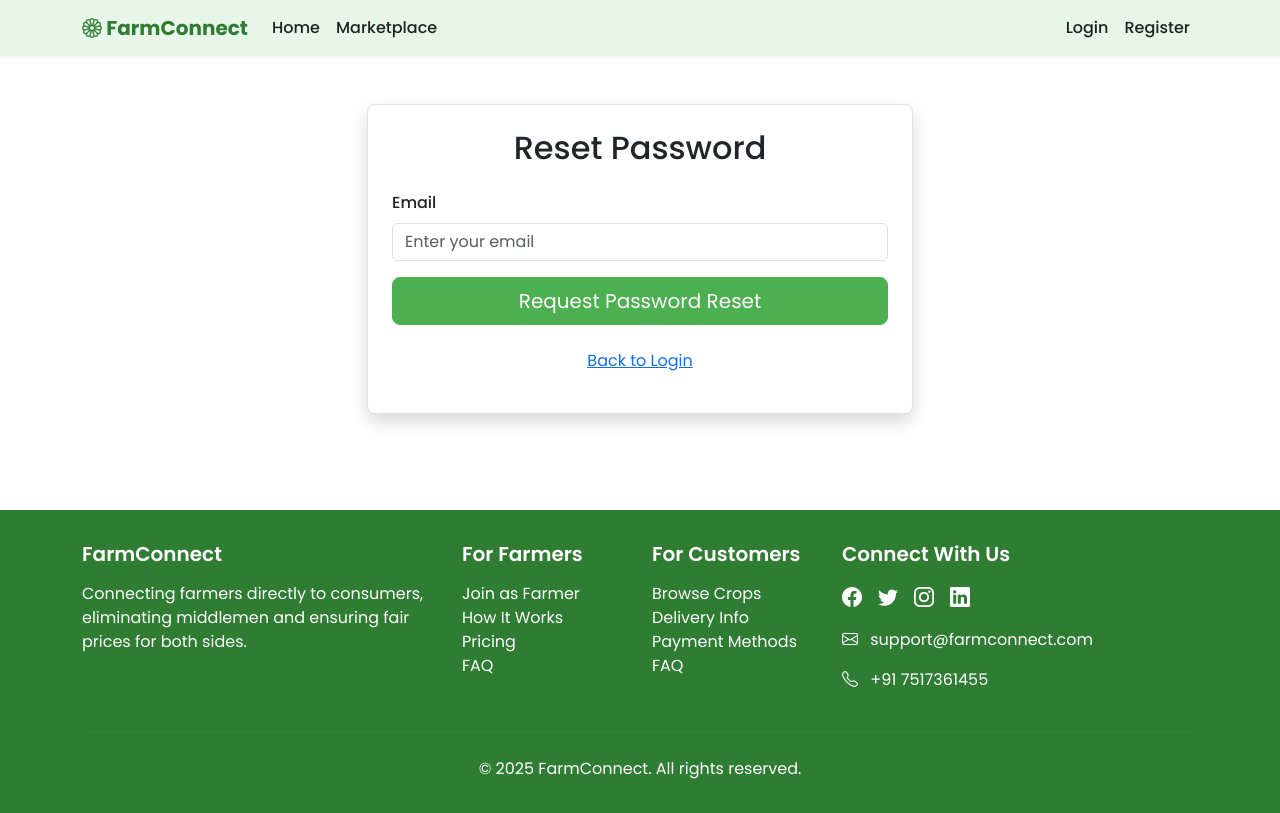
After one commit to Yash-Bari/FarmConnect, a Flask app: page /reset_password_request in a window 1280 px wide. The commit adds this page. Run offline with Flask 3, Linux system fonts and the light colour scheme; some libraries are stand-ins or nearby versions.

Commit message:
add forget password

```diff
--- a/app.py
+++ b/app.py
@@ -11,6 +11,7 @@ from flask_login import LoginManager, login_user, current_user, logout_user, log
 from flask_wtf.csrf import CSRFProtect
 from flask_session import Session
 from flask_migrate import Migrate
+from flask_mail import Mail
 from werkzeug.utils import secure_filename
 import uuid
 import json
@@ -64,6 +65,14 @@ login_manager = LoginManager()
 login_manager.init_app(app)
 login_manager.login_view = 'login'
 login_manager.login_message_category = 'info'
+
+# Configure Flask-Mail
+app.config['MAIL_SERVER'] = 'smtp.gmail.com'
+app.config['MAIL_PORT'] = 587
+app.config['MAIL_USE_TLS'] = True
+app.config['MAIL_USERNAME'] = 'khodseganesh2003@gmail.com'
+app.config['MAIL_PASSWORD'] = 'idbsehxwevqplxsq'
+mail = Mail(app)
 
 @login_manager.user_loader
 def load_user(user_id):
@@ -132,7 +141,20 @@ with app.app_context():
 
 # Import routes
 from routes import *
-from auth import *
+from auth import (
+    login, register, logout, farmer_profile, customer_profile,
+    reset_password_request, reset_password, get_token
+)
+
+# Register auth routes
+app.add_url_rule('/login', 'login', login, methods=['GET', 'POST'])
+app.add_url_rule('/register', 'register', register, methods=['GET', 'POST'])
+app.add_url_rule('/logout', 'logout', logout)
+app.add_url_rule('/farmer/profile', 'farmer_profile', farmer_profile, methods=['GET', 'POST'])
+app.add_url_rule('/customer/profile', 'customer_profile', customer_profile, methods=['GET', 'POST'])
+app.add_url_rule('/reset_password_request', 'reset_password_request', reset_password_request, methods=['GET', 'POST'])
+app.add_url_rule('/reset_password/<token>', 'reset_password', reset_password, methods=['GET', 'POST'])
+app.add_url_rule('/api/auth/token', 'get_token', get_token, methods=['POST'])
 
 if __name__ == '__main__':
     app.run(host='0.0.0.0', port=5000, debug=False)
--- a/auth.py
+++ b/auth.py
@@ -1,15 +1,36 @@
-from flask import render_template, request, redirect, url_for, flash, jsonify, session
+from flask import render_template, request, redirect, url_for, flash, jsonify, session, current_app
 from flask_login import login_user, logout_user, login_required, current_user
 from werkzeug.utils import secure_filename
-from app import app, db
+from app import db, mail
 from models import User, FarmerProfile, CustomerProfile
-from forms import LoginForm, RegisterForm, FarmerProfileForm, CustomerProfileForm
+from forms import LoginForm, RegisterForm, FarmerProfileForm, CustomerProfileForm, RequestPasswordResetForm, ResetPasswordForm
 from helpers import save_file, allowed_file
+from itsdangerous import URLSafeTimedSerializer
+from flask_mail import Message
 import os
 
+def get_reset_token_serializer():
+    return URLSafeTimedSerializer(current_app.config['SECRET_KEY'])
+
+def send_reset_email(user):
+    s = get_reset_token_serializer()
+    token = s.dumps(user.email, salt='password-reset-salt')
+    reset_url = url_for('reset_password', token=token, _external=True)
+    msg = Message('Password Reset Request',
+                  sender='noreply@farmconnect.com',
+                  recipients=[user.email])
+    msg.body = f'''
+To reset your password, visit the following link:
+{reset_url}
+
+If you did not make this request, simply ignore this email and no changes will be made.
+'''
+    mail.send(msg)
+
 # Authentication routes
-@app.route('/login', methods=['GET', 'POST'])
 def login():
+    if current_user.is_authenticated:
+        return redirect(url_for('index'))
     form = LoginForm()
 
     if form.validate_on_submit():
@@ -34,8 +55,9 @@ def login():
 
     return render_template('auth/login.html', form=form)
 
-@app.route('/register', methods=['GET', 'POST'])
 def register():
+    if current_user.is_authenticated:
+        return redirect(url_for('index'))
     form = RegisterForm()
 
     if form.validate_on_submit():
@@ -73,7 +95,6 @@ def register():
 
     return render_template('auth/register.html', form=form)
 
-@app.route('/logout')
 def logout():
     # Logout with Flask-Login
     logout_user()
@@ -82,7 +103,6 @@ def logout():
     flash('You have been logged out.', 'info')
     return redirect(url_for('index'))
 
-@app.route('/farmer/profile', methods=['GET', 'POST'])
 @login_required
 def farmer_profile():
     user = current_user
@@ -142,7 +162,6 @@ def farmer_profile():
 
     return render_template('auth/profile.html', form=form, user=user, user_type='farmer')
 
-@app.route('/customer/profile', methods=['GET', 'POST'])
 @login_required
 def customer_profile():
     user = current_user
@@ -185,7 +204,6 @@ def customer_profile():
 
     return render_template('auth/profile.html', form=form, user=user, user_type='customer')
 
-@app.route('/api/auth/token', methods=['POST'])
 def get_token():
     email = request.json.get('email', None)
     password = request.json.get('password', None)
@@ -201,3 +219,49 @@ def get_token():
     # Use Flask-Login session instead of JWT
     login_user(user)
     return jsonify({'success': True, 'user_type': user.user_type})
+
+def reset_password_request():
+    if current_user.is_authenticated:
+        return redirect(url_for('index'))
+    form = RequestPasswordResetForm()
+    if form.validate_on_submit():
+        user = User.query.filter_by(email=form.email.data).first()
+        if user:
+            try:
+                send_reset_email(user)
+                flash('Check your email for instructions to reset your password.', 'info')
+                return redirect(url_for('login'))
+            except Exception as e:
+                current_app.logger.error(f'Error sending reset email: {str(e)}')
+                flash('Error sending reset email. Please try again later.', 'error')
+        else:
+            flash('Email address not found.', 'error')
+    return render_template('auth/reset_password_request.html', form=form)
+
+def reset_password(token):
+    if current_user.is_authenticated:
+        return redirect(url_for('index'))
+    try:
+        s = get_reset_token_serializer()
+        email = s.loads(token, salt='password-reset-salt', max_age=3600)  # Token expires in 1 hour
+        user = User.query.filter_by(email=email).first()
+        if not user:
+            flash('Invalid or expired reset link.', 'error')
+            return redirect(url_for('login'))
+    except Exception as e:
+        current_app.logger.error(f'Error verifying reset token: {str(e)}')
+        flash('Invalid or expired reset link.', 'error')
+        return redirect(url_for('login'))
+
+    form = ResetPasswordForm()
+    if form.validate_on_submit():
+        try:
+            user.set_password(form.password.data)
+            db.session.commit()
+            flash('Your password has been reset.', 'success')
+            return redirect(url_for('login'))
+        except Exception as e:
+            current_app.logger.error(f'Error resetting password: {str(e)}')
+            flash('Error resetting password. Please try again.', 'error')
+            db.session.rollback()
+    return render_template('auth/reset_password.html', form=form)
--- a/forms.py
+++ b/forms.py
@@ -2,11 +2,21 @@ from flask_wtf import FlaskForm
 from wtforms import StringField, PasswordField, TextAreaField, SelectField, FloatField, BooleanField, FileField, DateField, SubmitField
 from wtforms.validators import DataRequired, Email, Length, EqualTo, Optional
 from flask_wtf.file import FileAllowed
+from flask_mail import Mail, Message
 
 class LoginForm(FlaskForm):
     email = StringField('Email', validators=[DataRequired(), Email()])
     password = PasswordField('Password', validators=[DataRequired()])
     submit = SubmitField('Log In')
+
+class RequestPasswordResetForm(FlaskForm):
+    email = StringField('Email', validators=[DataRequired(), Email()])
+    submit = SubmitField('Request Password Reset')
+
+class ResetPasswordForm(FlaskForm):
+    password = PasswordField('New Password', validators=[DataRequired(), Length(min=6)])
+    confirm_password = PasswordField('Confirm New Password', validators=[DataRequired(), EqualTo('password')])
+    submit = SubmitField('Reset Password')
 
 class RegisterForm(FlaskForm):
     email = StringField('Email', validators=[DataRequired(), Email()])
--- a/requirements.txt
+++ b/requirements.txt
@@ -4,6 +4,7 @@ Flask-Login==0.6.3
 Flask-WTF==1.2.1
 Flask-Cors==4.0.0
 Flask-Session==0.6.0
+Flask-Mail==0.9.1
 Werkzeug==3.0.1
 SQLAlchemy==2.0.27
 PyMySQL==1.1.0
@@ -13,3 +14,4 @@ Pillow==10.2.0
 email-validator==2.1.1
 WTForms==3.1.2
 Flask-Migrate
+itsdangerous==2.1.2
--- /dev/null
+++ b/templates/auth/reset_password_request.html
@@ -0,0 +1,40 @@
+{% extends 'base.html' %}
+
+{% block title %}Reset Password Request - FarmConnect{% endblock %}
+
+{% block content %}
+<div class="container py-5">
+    <div class="row justify-content-center">
+        <div class="col-md-6">
+            <div class="card shadow">
+                <div class="card-body p-4">
+                    <h2 class="text-center mb-4">Reset Password</h2>
+                    <form method="POST" action="">
+                        {{ form.hidden_tag() }}
+
+                        <div class="mb-3">
+                            <label for="email" class="form-label">{{ form.email.label }}</label>
+                            {{ form.email(class="form-control", id="email", placeholder="Enter your email") }}
+                            {% if form.email.errors %}
+                                <div class="text-danger">
+                                    {% for error in form.email.errors %}
+                                        <small>{{ error }}</small>
+                                    {% endfor %}
+                                </div>
+                            {% endif %}
+                        </div>
+
+                        <div class="d-grid">
+                            {{ form.submit(class="btn btn-primary btn-lg") }}
+                        </div>
+                    </form>
+
+                    <div class="text-center mt-4">
+                        <p><a href="{{ url_for('login') }}">Back to Login</a></p>
+                    </div>
+                </div>
+            </div>
+        </div>
+    </div>
+</div>
+{% endblock %}
```
Also changed, not shown: templates/auth/login.html (+8 -5 lines), templates/auth/reset_password.html (added, +58 -0 lines), 2 other files.
